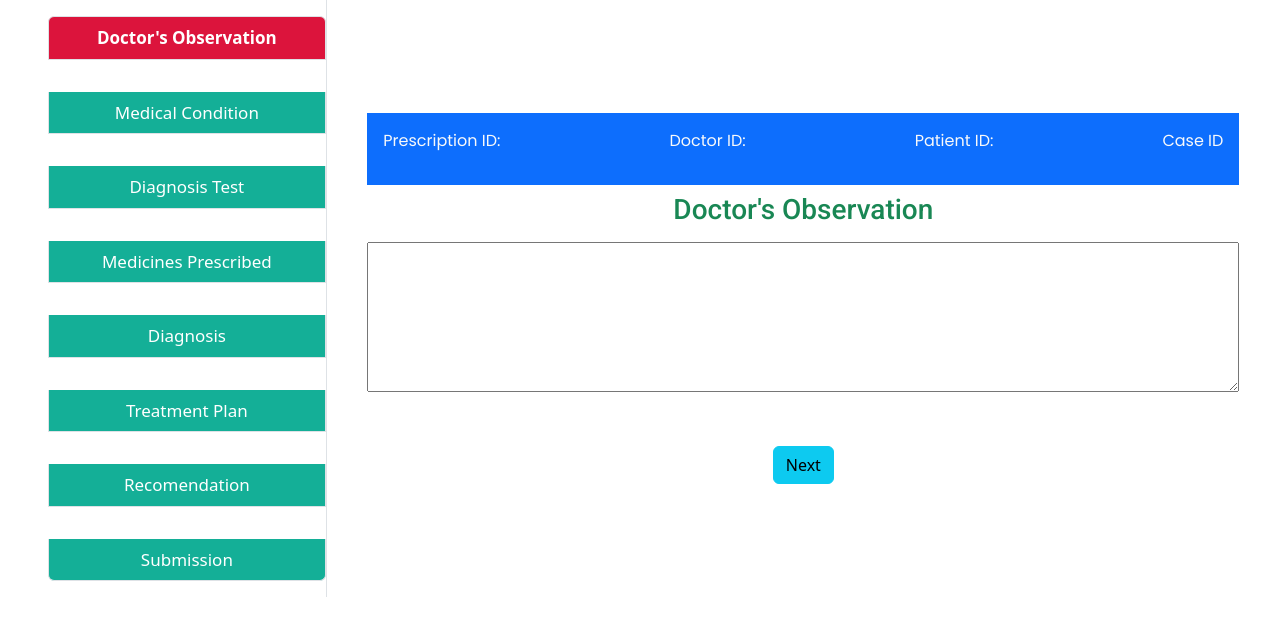
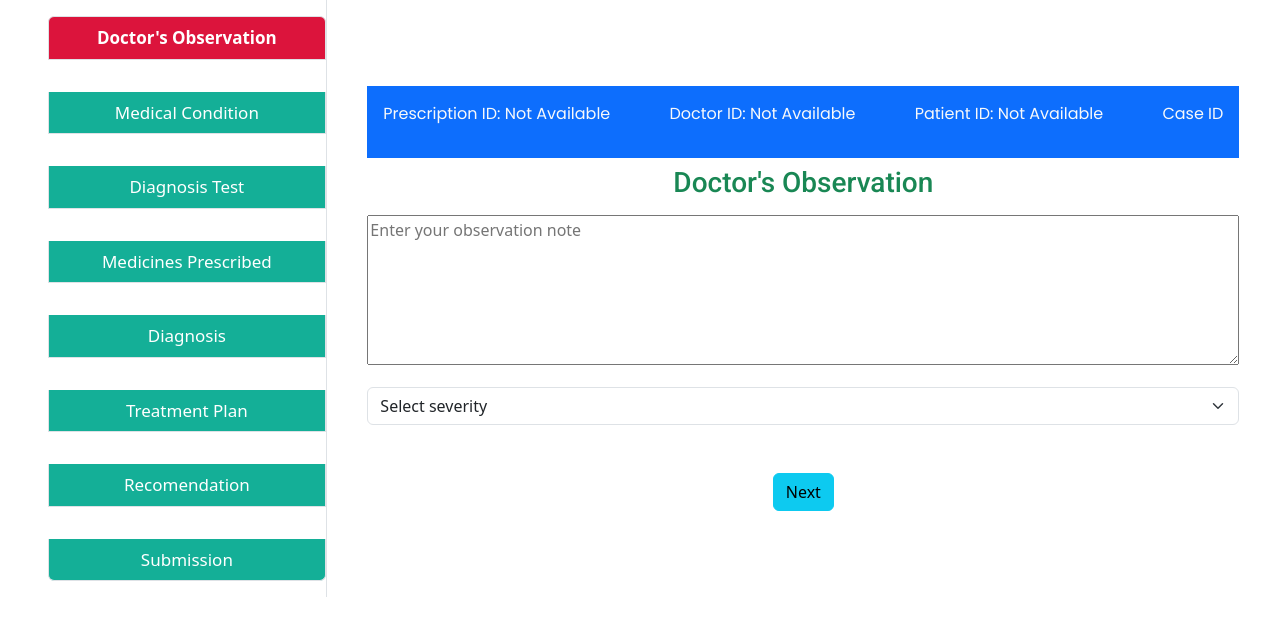
Before and after one commit to azeembokaro/Health-Tech-App, a React (Vite) app: page /digital_consultation/doctor_observation in a window 1280 px wide. Shown: the top 620 px of the page. Built offline with nearby package versions, Linux system fonts and the light colour scheme.

Commit message:
Updated Code @23/06/25

```diff
--- a/src/App.jsx
+++ b/src/App.jsx
@@ -1,101 +1,56 @@
-import React from 'react'
+import React from 'react';
 import { BrowserRouter as Router, Route, Routes } from 'react-router-dom';
 
-import Home from './Pages/Home/Home'
-
-import Services from './Pages/Services/Services'
-
+import Home from './Pages/Home/Home';
+import Services from './Pages/Services/Services';
 import ForgotPassword from './Pages/ForgotPassword/ForgotPassword';
 import ResetPassword from './Pages/ResetPassword/ResetPassword';
-import PatientLogin from './Pages/PatientLogin/PatientLogin'
+import PatientLogin from './Pages/PatientLogin/PatientLogin';
+import Buisnesslog from './Pages/BuisnessLogin/BuisnessLogin';
+import SignUpPatient from './Pages/SignUpPatient/SignUpPatient';
+import SignUpbuisness from './Pages/SignUpbuisness/SignUpbuisness';
 
-import Buisnesslog from './Pages/BuisnessLogin/BuisnessLogin';
-import SignUpPatient from './Pages/SignUpPatient/SignUpPatient'
-import SignUpbuisness from './Pages/SignUpbuisness/SignUpbuisness'
+import SignUpRoutes from './routes/SignUpRoutes';
+import LoginRoutes from './routes/LoginRoutes';
 
-import SignUpRoutes from "./routes/SignUpRoutes";
-
-import LoginRoutes from './routes/LoginRoutes'
-
-import DoctorOneTwoOne from './Pages/DoctorOneTwoOne/DoctorOneTwoOne'
-
-import DoctorsProfile from './Pages/DoctorsProfile/DoctorsProfile'
-import DigitalConsultation from './Pages/ConsultationMenu/DigitalConsultation'
-
+import DoctorOneTwoOne from './Pages/DoctorOneTwoOne/DoctorOneTwoOne';
+import DoctorsProfile from './Pages/DoctorsProfile/DoctorsProfile';
+import DigitalConsultation from './Pages/ConsultationMenu/DigitalConsultation';
 
 import { PatientProvider } from './PatientContext';
-
 import { DoctorProvider } from './DoctorContext';
-
-import { PrescriptionProvider }  from './PrescriptionContext'
-
-
+import { PrescriptionProvider } from './PrescriptionContext';
 
 function App() {
   return (
-
-
     <div>
       <PatientProvider>
         <DoctorProvider>
           <PrescriptionProvider>
-
             <Router>
-      {/* <Header /> */}
               <main>
                 <Routes>
-          <Route path="/" element={<Home/>} />
-
-
+                  <Route path="/" element={<Home />} />
                   <Route path="/services" element={<Services />} />
-
-          <Route path="/patientlogin" element={<PatientLogin/>} />
-
+                  <Route path="/patientlogin" element={<PatientLogin />} />
                   <Route path="/buisnesslogin" element={<Buisnesslog />} />
-
-          <Route path="/buisnesssignup" element={<SignUpbuisness/>} />
-
-
-          <Route path="/forgotpassword" element={<ForgotPassword/>} />
-          <Route path="/resetpassword" element={<ResetPassword/>} />
-
-          <Route path="/signuppatient" element={<SignUpPatient/>} />
-
+                  <Route path="/buisnesssignup" element={<SignUpbuisness />} />
+                  <Route path="/forgotpassword" element={<ForgotPassword />} />
+                  <Route path="/resetpassword" element={<ResetPassword />} />
+                  <Route path="/signuppatient" element={<SignUpPatient />} />
                   <Route path="/signup/*" element={<SignUpRoutes />} />
-
                   <Route path="/login/*" element={<LoginRoutes />} />
-
-
-
                   <Route path="/doctors_profile/*" element={<DoctorsProfile />} />
-           <Route path="/digital_consultation/*" element={<DigitalConsultation />}/>
-
-
-           <Route path="/doctoronetwoone" element={<DoctorOneTwoOne/>} />
-
-
-
-
-
-
-
-
-
-
-
+                  <Route path="/doctoronetwoone" element={<DoctorOneTwoOne />} />
+                  <Route path="/digital_consultation/*" element={<DigitalConsultation />} />
                 </Routes>
               </main>
-
             </Router>
           </PrescriptionProvider>
-
         </DoctorProvider>
       </PatientProvider>
-
-
-
     </div>
-  )
+  );
 }
 
-export default App
+export default App;
--- a/src/Components/ConsultationInfo/ConsultationInfo.jsx
+++ b/src/Components/ConsultationInfo/ConsultationInfo.jsx
@@ -1,21 +1,27 @@
-import React from 'react'
-import { usePrescription } from '../../PrescriptionContext'
-import { useDoctor } from '../../DoctorContext'
-import { usePatient } from '../../PatientContext'
+import React, { useEffect } from 'react';
+import { usePrescription } from '../../PrescriptionContext';
+import { useDoctor } from '../../DoctorContext';
+import { usePatient } from '../../PatientContext';
 
 function ConsultationInfo() {
-  const { digitalPrescptionID } = usePrescription()
-  const { doctorID } = useDoctor()
-  const { patient_id } = usePatient()
+  const { digitalPrescptionID } = usePrescription();
+  const { doctorID } = useDoctor();
+  const { patient_id } = usePatient();
+
+  // Log Prescription ID whenever it changes (for debugging)
+  useEffect(() => {
+    console.log("Prescription ID in ConsultationInfo:", digitalPrescptionID);
+  }, [digitalPrescptionID]);
 
   return (
     <div className="d-flex justify-content-between bg-primary text-light p-3">
-      <p>Prescription ID: {digitalPrescptionID}</p>
-      <p>Doctor ID: {doctorID}</p>
-      <p>Patient ID: {patient_id}</p>
+      {/* Defensive rendering: If digitalPrescptionID is undefined or empty, show fallback text */}
+      <p>Prescription ID: {digitalPrescptionID || "Not Available"}</p>
+      <p>Doctor ID: {doctorID || "Not Available"}</p>
+      <p>Patient ID: {patient_id || "Not Available"}</p>
       <p>Case ID</p>
     </div>
-  )
+  );
 }
 
-export default ConsultationInfo
+export default ConsultationInfo;
--- a/src/Pages/ConsultationMenu/DigitalConsultation.jsx
+++ b/src/Pages/ConsultationMenu/DigitalConsultation.jsx
@@ -12,9 +12,10 @@ import Recomendation from '../../Pages/ConsultationMenu/Recomendation';
 import TreatmentPlan from '../../Pages/ConsultationMenu/TreatmentPlan';
 import Diagnosis from '../../Pages/ConsultationMenu/Diagnosis'
 import Submission from '../../Pages/ConsultationMenu/Submission'
+
 // import { ConsultationProvider } from '../../ConsultationContext'
 
-import { PrescriptionProvider } from '../../PrescriptionContext';
+
 
 const DigitalConsultation = () => {
   return (
@@ -25,8 +26,9 @@ const DigitalConsultation = () => {
 
       <div id="page-content-wrapper">
         <div className="container">
-          <ConsultationInfo/>
-          <PrescriptionProvider>
+
+
+             <ConsultationInfo/>
  <Routes>
             <Route path="doctor_observation" element={<DoctorObservation />} />
             <Route path="doctors_symptoms" element={<DoctorsSymptoms />} />
@@ -39,8 +41,9 @@ const DigitalConsultation = () => {
                <Route path="recomendation" element={<Recomendation />} />
                 <Route path="submission" element={<Submission />} />
 
+
           </Routes>
-          </PrescriptionProvider>
+
 
         </div>
       </div>
--- a/src/Pages/ConsultationMenu/DoctorObservation.jsx
+++ b/src/Pages/ConsultationMenu/DoctorObservation.jsx
@@ -5,7 +5,10 @@ import "./Consultation.css";
 
 function DoctorObservation() {
   const navigate = useNavigate();
-  const { patientLog, setPatientLog } = usePrescription(); // Using context
+  const { observation, setObservation } = usePrescription();
+
+  // Initialize if undefined
+  const currentObservation = observation || { note: "", severity: "" };
 
   const handleNextOne = () => {
     navigate("/digital_consultation/doctors_symptoms");
@@ -21,9 +24,31 @@ function DoctorObservation() {
         <textarea
           className="doc_obs w-100"
           rows="6"
-          value={patientLog}
-          onChange={(e) => setPatientLog(e.target.value)}
+          placeholder="Enter your observation note"
+          value={currentObservation.note}
+          onChange={(e) =>
+            setObservation({
+              ...currentObservation,
+              note: e.target.value,
+            })
+          }
         ></textarea>
+
+        <select
+          className="form-select mt-3"
+          value={currentObservation.severity}
+          onChange={(e) =>
+            setObservation({
+              ...currentObservation,
+              severity: e.target.value,
+            })
+          }
+        >
+          <option value="">Select severity</option>
+          <option value="Mild">Mild</option>
+          <option value="Moderate">Moderate</option>
+          <option value="Severe">Severe</option>
+        </select>
 
         <button className="btn btn-info mt-sm-5 mt-3" onClick={handleNextOne}>
           Next
--- a/src/Pages/ConsultationMenu/Submission.jsx
+++ b/src/Pages/ConsultationMenu/Submission.jsx
@@ -1,15 +1,15 @@
-import React from 'react';
-import './Consultation.css';
+import React from "react";
+import "./Consultation.css";
 
-import { usePrescription } from '../../PrescriptionContext';
-import { useNavigate } from 'react-router-dom';
-import axios from 'axios';
+import { usePrescription } from "../../PrescriptionContext";
+import { useNavigate } from "react-router-dom";
+import axios from "axios";
 
 function SubmitPrescription() {
   const navigate = useNavigate();
 
   const {
-    digitalPrescptionID, // keep variable name consistent with context
+     // keep variable name consistent with context
     doctorID,
     patientId,
     prescripedMedicine,
@@ -22,9 +22,13 @@ function SubmitPrescription() {
     resetPrescription,
   } = usePrescription();
 
+  const{digitalPrescptionID} = usePrescription();
+
   const handleSubmit = async () => {
     if (!digitalPrescptionID || digitalPrescptionID.trim() === "") {
-      alert("❌ Digital Prescription ID is missing. Please go back and select a patient first.");
+      alert(
+        "❌ Digital Prescription ID is missing. Please go back and select a patient first."
+      );
       return;
     }
 
@@ -32,14 +36,17 @@ function SubmitPrescription() {
       PrescripedMedicine: prescripedMedicine,
       tests: tests,
       sym: sym,
-      observation: observation,
+      observation: [observation],
       diag: diag,
       plan: plan,
-      Recommendations: [recommendations], // Backend expects List<Suggestions>
+      Recommendations: [recommendations] // Backend expects List<Suggestions>
     };
 
     console.log("📦 Payload:", JSON.stringify(payload, null, 2));
-    console.log("🧑‍⚕️ Submitting with digitalPrescriptionID (did):", digitalPrescptionID);
+    console.log(
+      "🧑‍⚕️ Submitting with digitalPrescriptionID (did):",
+      digitalPrescptionID
+    );
 
     try {
       const response = await axios.post(
@@ -47,7 +54,7 @@ function SubmitPrescription() {
         payload,
         {
           headers: {
-            'Content-Type': 'application/json',
+            "Content-Type": "application/json",
           },
         }
       );
@@ -56,29 +63,44 @@ function SubmitPrescription() {
       alert("✅ Prescription successfully submitted!");
 
       resetPrescription();
-      navigate('/dashboard');
+      navigate("/dashboard");
     } catch (error) {
       console.error("❌ Error submitting prescription:", error);
-      alert("❌ Failed to submit prescription. Check browser console for more info.");
+      alert(
+        "❌ Failed to submit prescription. Check browser console for more info."
+      );
     }
   };
 
   const renderPreview = (label, data) => (
     <div className="mb-4">
       <h5 className="text-dark">{label}</h5>
-      <pre className="bg-light border p-2 rounded">{JSON.stringify(data, null, 2)}</pre>
+      <pre className="bg-light border p-2 rounded">
+        {JSON.stringify(data, null, 2)}
+      </pre>
     </div>
   );
 
   return (
     <div className="container my-5">
       <h2 className="text-center mb-4 text-primary">Submit Prescription</h2>
-      <p className="text-muted text-center">Review all prescription data before submission.</p>
+      <p className="text-muted text-center">
+        Review all prescription data before submission.
+      </p>
 
       <div className="border rounded p-4 bg-white shadow-sm">
-        <div><strong>Digital Prescription ID:</strong> {digitalPrescptionID || <span className="text-danger">Not Set</span>}</div>
-        <div><strong>Doctor ID:</strong> {doctorID || <span className="text-danger">Not Set</span>}</div>
-        <div><strong>Patient ID:</strong> {patientId || <span className="text-danger">Not Set</span>}</div>
+        <div>
+          <strong>Digital Prescription ID:</strong>{" "}
+          {!digitalPrescptionID || <span className="text-danger">Not Set</span>}
+        </div>
+        <div>
+          <strong>Doctor ID:</strong>{" "}
+          {doctorID || <span className="text-danger">Not Set</span>}
+        </div>
+        <div>
+          <strong>Patient ID:</strong>{" "}
+          {patientId || <span className="text-danger">Not Set</span>}
+        </div>
 
         {renderPreview("Prescribed Medicines", prescripedMedicine)}
         {renderPreview("Diagnostic Tests", tests)}
--- a/src/PrescriptionContext.jsx
+++ b/src/PrescriptionContext.jsx
@@ -4,7 +4,12 @@ const PrescriptionContext = createContext();
 export const usePrescription = () => useContext(PrescriptionContext);
 
 export const PrescriptionProvider = ({ children }) => {
-  const [digitalPrescptionID, setDigitalPrescptionID] = useState("");
+  const [digitalPrescptionIDState, _setDigitalPrescptionID] = useState("");
+
+  const setDigitalPrescptionID = (value) => {
+    console.log("📘 [PrescriptionContext] Setting digitalPrescptionID:", value);
+    _setDigitalPrescptionID(value);
+  };
 
   const [doctorID, setDoctorID] = useState("");
   const [patientId, setPatientId] = useState("");
@@ -15,12 +20,12 @@ export const PrescriptionProvider = ({ children }) => {
   const [sym, setSym] = useState([]);
   const [observation, setObservation] = useState([]);
   const [diag, setDiag] = useState([]);
-  const [plan,setPlan]= useState([]);
-
+  const [plan, setPlan] = useState([]);
   const [recommendations, setRecommendations] = useState("");
 
   // Optional: Clear all fields on logout or reset
   const resetPrescription = () => {
+    console.log("🔄 [PrescriptionContext] Resetting context to default values.");
     setDigitalPrescptionID("");
     setDoctorID("");
     setPatientId("");
@@ -37,7 +42,8 @@ export const PrescriptionProvider = ({ children }) => {
   return (
     <PrescriptionContext.Provider
       value={{
-        digitalPrescptionID, setDigitalPrescptionID,
+        digitalPrescptionID: digitalPrescptionIDState,
+        setDigitalPrescptionID,
         doctorID, setDoctorID,
         patientId, setPatientId,
         patientLog, setPatientLog,
@@ -46,7 +52,7 @@ export const PrescriptionProvider = ({ children }) => {
         sym, setSym,
         observation, setObservation,
         diag, setDiag,
-        plan,setPlan,
+        plan, setPlan,
         recommendations, setRecommendations,
         resetPrescription
       }}
```
Also changed, not shown: src/Pages/ConsultationMenu/TreatmentPlan.jsx (+13 -2 lines), src/Pages/DoctorsProfile/DoctorsProfile.jsx (+10 -2 lines), src/Pages/DoctorsProfile/MyWatingQueue.jsx (+11 -4 lines). Lines whose indentation alone changed are shown as unchanged.
